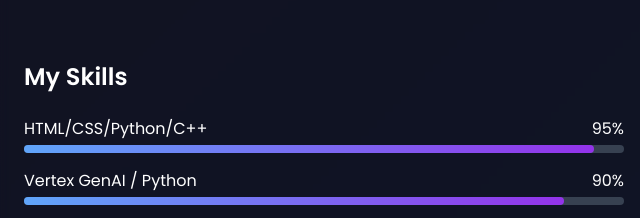
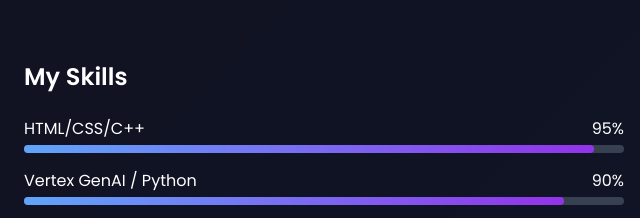
Before and after one commit to swadhin-in/Swadhin_in, a plain HTML site: page index.html in a window 1280 px wide. Shown: the part 1243-1461 px from the top of the page, 0-640 px from the left. Drawn offline with nearby package versions, Linux system fonts and the light colour scheme.

Commit message:
Update index.html

```diff
--- a/index.html
+++ b/index.html
@@ -175,7 +175,7 @@
                     <div class="space-y-4">
                         <div>
                             <div class="flex justify-between mb-1">
-                                <span>HTML/CSS/Python/C++</span>
+                                <span>HTML/CSS/C++</span>
                                 <span>95%</span>
                             </div>
                             <div class="w-full bg-gray-700 rounded-full h-2">
```
